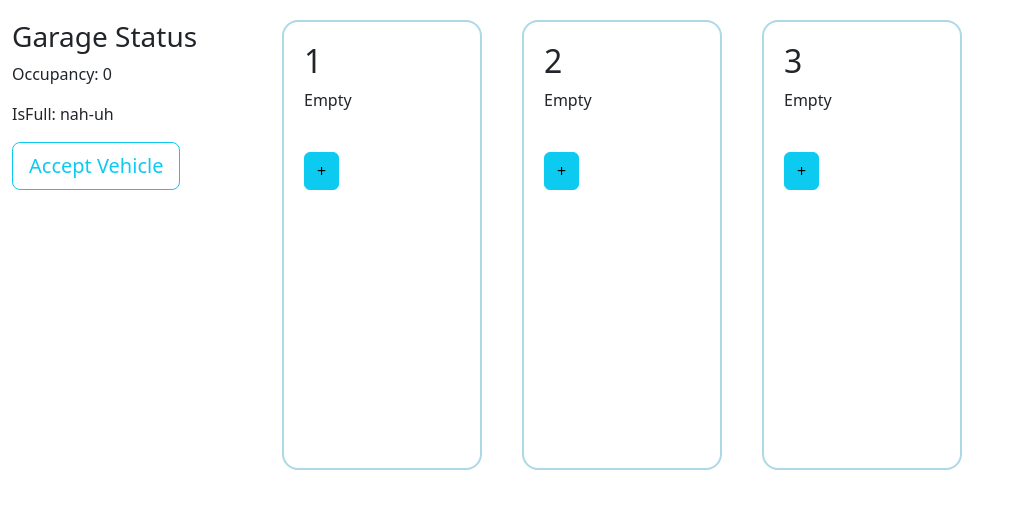
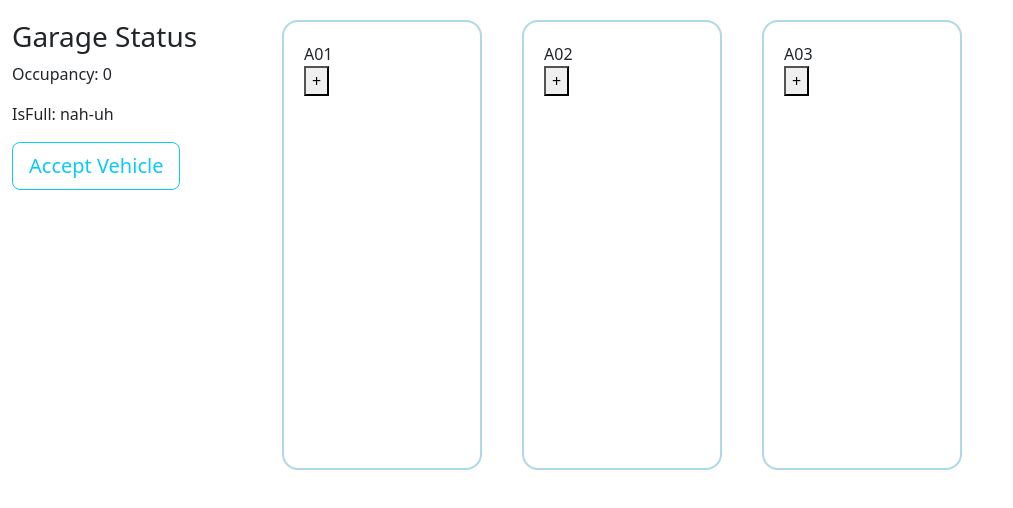
Before and after one commit to Sh-i-aw/Parked, a React (Create React App) app: page / in a window 1280 px wide. Shown: the top 508 px of the page, without its empty margins (0-1013 px from the left). Built offline with nearby package versions, Linux system fonts and the light colour scheme.

Commit message:
Altered card structure to have 3 divs per tile

```diff
--- a/src/Component/SingleLot.jsx
+++ b/src/Component/SingleLot.jsx
@@ -41,8 +41,6 @@ function SingleLot(props) {
 		return () => clearInterval(interval);
 	}, [lot.entryTime, shouldShowReleaseForm]);
 
-	let status = lot.occupied ? "Not Empty" : "Empty";
-
 	// const timeElapsed = dayjs().diff(lot.entryTime, 'second');
 	lot.duration = dayjs.duration(timeElapsed, "seconds").format("m[min] s[seconds]");
 
@@ -51,24 +49,32 @@ function SingleLot(props) {
 
 	return (
 		<div className={"lotTile"}>
-			<h2>{lot.lotNumber}</h2>
-			<p>{status}</p>
-			<p>{lot.plateNumber}</p>
+			<div className={"lotHeader"}>A0{lot.lotNumber}</div>
+
 			{lot.occupied && (
-				<p>{dayjs(lot.entryTime).tz("America/Toronto").format("YYYY-MM-DD HH:mm:ss")}</p>
+				<div className={"lotDetails"}>
+					<p>{lot.plateNumber}</p>
+					<br />
+					<p>{dayjs(lot.entryTime).tz("America/Toronto").format("YYYY-MM-DD HH:mm:ss")}</p>
+					<br />
+					<p>{lot.duration}</p>
+				</div>
 			)}
-			{timeElapsed > 0 && <p>{lot.duration}</p>}
 
-			<br />
-			{lot.occupied ? (
-				<Button variant={"info"} onClick={() => openReleaseForm(lot.lotNumber)}>
-					$
-				</Button>
-			) : (
-				<Button variant={"info"} onClick={() => openAcceptForm(lot.lotNumber)}>
-					+
-				</Button>
-			)}
+			<div className={"lotBtn"}>
+				{lot.occupied ? (
+					<button onClick={() => openReleaseForm(lot.lotNumber)}>$</button>
+				) : (
+					<button onClick={() => openAcceptForm(lot.lotNumber)}>+</button>
+				)}
+			</div>
+			{/*{timeElapsed > 0 && <p>{lot.duration}</p>}*/}
+
+			{/*{lot.occupied ? (*/}
+			{/*	<button onClick={() => openReleaseForm(lot.lotNumber)}>$</button>*/}
+			{/*) : (*/}
+			{/*	<button onClick={() => openAcceptForm(lot.lotNumber)}>+</button>*/}
+			{/*)}*/}
 
 			<ReleaseVehicleForm
 				show={shouldShowReleaseForm}
```
